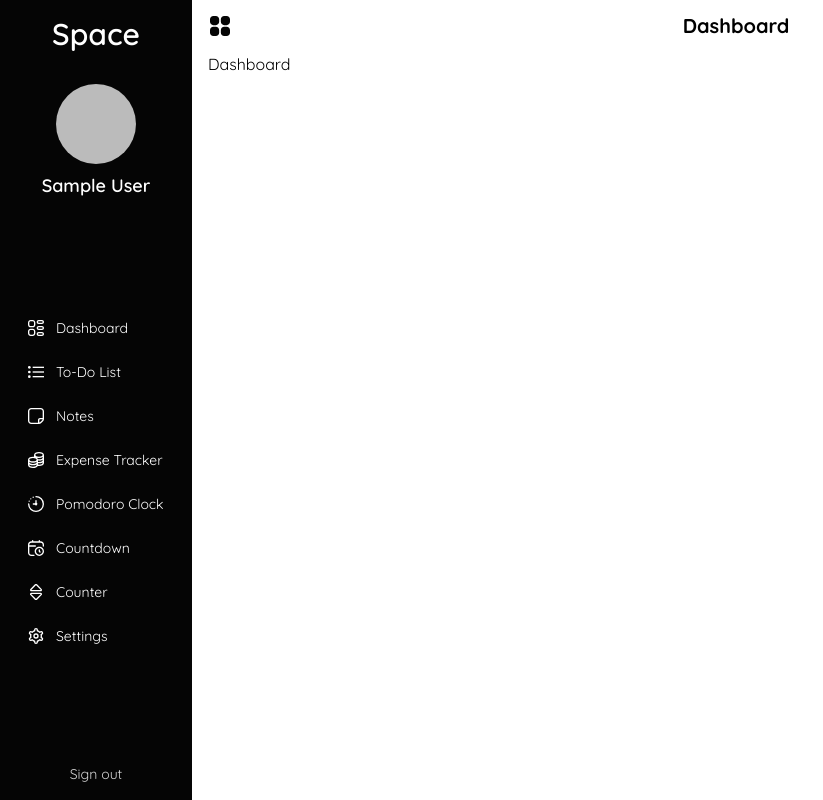
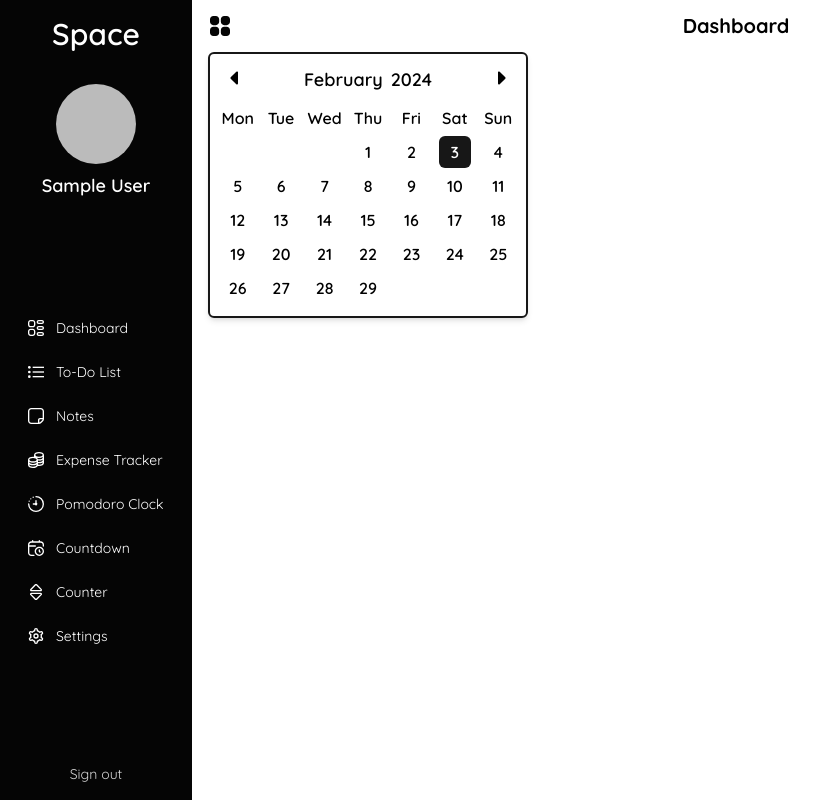
Before and after one commit to Sulkhans/Space, a React (Vite) app: page /Space/dashboard in a window 1280 px wide. Shown: the whole page, without its empty margins (0-823 px from the left). Built offline with nearby package versions, Linux system fonts and the light colour scheme; no server answers; sample sign-in values are in the browser's storage.

Commit message:
Calendar component

```diff
--- /dev/null
+++ b/src/components/Calendar.tsx
@@ -0,0 +1,93 @@
+import { useEffect, useState } from "react";
+//@ts-ignore
+import Caret from "../assets/caret.svg?react";
+
+const Calendar = () => {
+  const [year, setYear] = useState<number>(new Date().getFullYear());
+  const [month, setMonth] = useState<number>(new Date().getMonth());
+  const [days, setDays] = useState<string[]>([]);
+  const weekdays = ["Mon", "Tue", "Wed", "Thu", "Fri", "Sat", "Sun"];
+  const months = [
+    "January",
+    "February",
+    "March",
+    "April",
+    "May",
+    "June",
+    "July",
+    "August",
+    "September",
+    "October",
+    "November",
+    "December",
+  ];
+
+  const getCurrentMonth = () => {
+    const index = new Date(year, month, 1).getDay() - 1;
+    let lastdate = new Date(year, month + 1, 0).getDate();
+    let updatedDays = new Array(index >= 0 ? index : 6).fill("");
+    for (let i = 1; i <= lastdate; i++) {
+      updatedDays.push(i.toString());
+    }
+    setDays(updatedDays);
+  };
+
+  useEffect(() => {
+    getCurrentMonth();
+  }, [month]);
+
+  const handleNext = () => {
+    if (month === 11) {
+      setMonth(0);
+      setYear((prev) => prev + 1);
+    } else setMonth((prev) => prev + 1);
+  };
+
+  const handlePrev = () => {
+    if (month === 0) {
+      setMonth(11);
+      setYear((prev) => prev - 1);
+    } else setMonth((prev) => prev - 1);
+  };
+
+  const isToday = (day: string) => {
+    const today = new Date();
+    const d = today.getDate().toString();
+    const m = today.getMonth();
+    const y = today.getFullYear();
+    if (day === d && month === m && year === y)
+      return "py-1 w-full text-center bg-neutral-900 text-white rounded-md";
+    else return "py-1 w-full text-center";
+  };
+
+  return (
+    <div className="flex flex-col gap-2 w-80 font-semibold p-3 border-2 border-neutral-900 shadow-md rounded-md select-none transition-all">
+      <div className="flex justify-between">
+        <Caret
+          className="w-6 h-6 -rotate-90 cursor-pointer"
+          onClick={handlePrev}
+        />
+        <div className="flex gap-2 text-lg">
+          <span>{months[month]}</span>
+          <span>{year}</span>
+        </div>
+        <Caret
+          className="w-6 h-6 rotate-90 cursor-pointer"
+          onClick={handleNext}
+        />
+      </div>
+      <div className="grid grid-rows-6 grid-cols-7 gap-x-3 gap-y-0.5 place-items-center">
+        {weekdays.map((day, i) => (
+          <span key={i}>{day}</span>
+        ))}
+        {days.map((day, i) => (
+          <span key={i} className={isToday(day)}>
+            {day}
+          </span>
+        ))}
+      </div>
+    </div>
+  );
+};
+
+export default Calendar;
--- a/src/pages/Dashboard.tsx
+++ b/src/pages/Dashboard.tsx
@@ -1,5 +1,11 @@
+import Calendar from "../components/Calendar";
+
 const Dashboard = () => {
-  return <div>Dashboard</div>;
+  return (
+    <div className="flex flex-col gap-3 md:flex-row">
+      <Calendar />
+    </div>
+  );
 };
 
 export default Dashboard;
```
